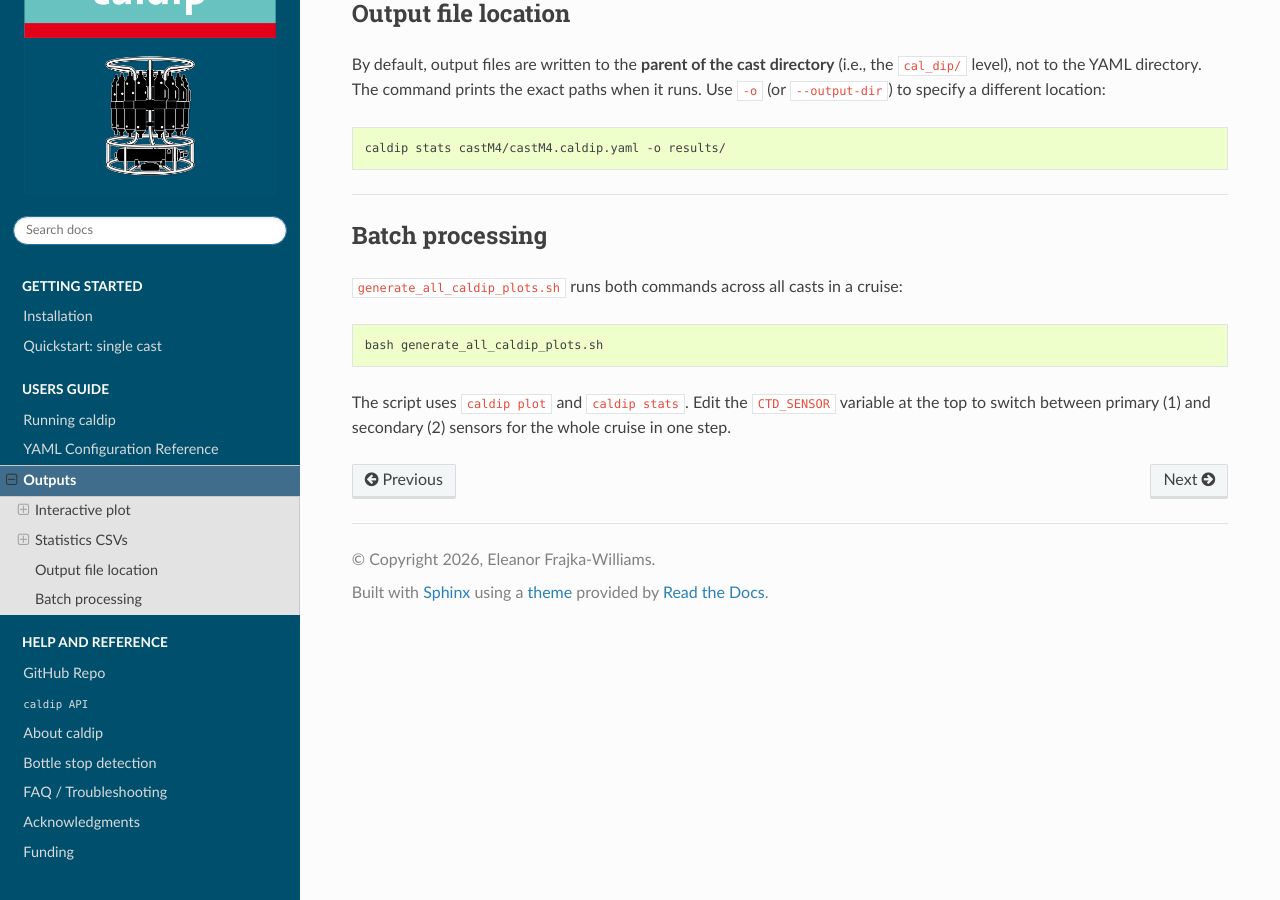
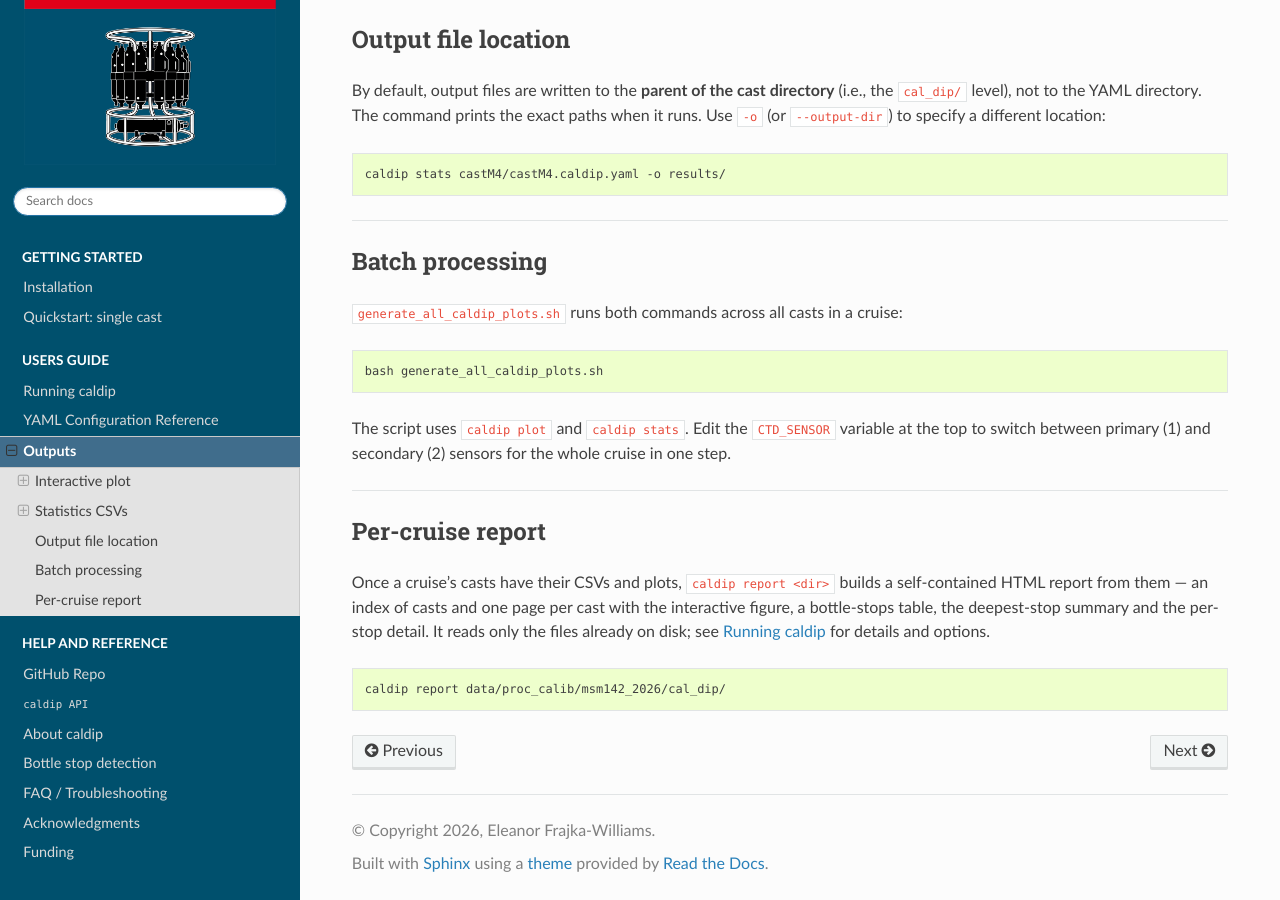
Before and after one commit to ocean-uhh/caldip, a Sphinx documentation site: the page built from docs/source/outputs.md, in a window 1280 px wide and 900 px high, scrolled down 3206 px. Built offline with Sphinx 7.4.7 and the Read the Docs theme 3.1.0, drawn with Linux system fonts in a browser that asks for light colours; pages that are not in the unit, such as notebooks, are missing from menus; some of the changed text lies outside the part shown.

Commit message:
docs: update and cleanup on formatting

````diff
--- a/docs/source/index.rst
+++ b/docs/source/index.rst
@@ -24,7 +24,6 @@
    :maxdepth: 3
    :caption: Users guide
 
-   demo-output.ipynb
    running
    configuration
    outputs
--- a/docs/source/outputs.md
+++ b/docs/source/outputs.md
@@ -1,6 +1,6 @@
 # Outputs
 
-Running caldip on a cast produces two types of output: an **interactive plot** and **statistics CSV files**.
+Running caldip on a cast produces two types of output: an **interactive plot** and **statistics CSV files**. A third command, `caldip report`, gathers those per-cast outputs for a whole cruise into a browsable HTML report (see below and [Running caldip](running.md)).
 
 ---
 
@@ -134,3 +134,13 @@ bash generate_all_caldip_plots.sh
 ```
 
 The script uses `caldip plot` and `caldip stats`. Edit the `CTD_SENSOR` variable at the top to switch between primary (1) and secondary (2) sensors for the whole cruise in one step.
+
+---
+
+## Per-cruise report
+
+Once a cruise's casts have their CSVs and plots, `caldip report <dir>` builds a self-contained HTML report from them — an index of casts and one page per cast with the interactive figure, a bottle-stops table, the deepest-stop summary and the per-stop detail. It reads only the files already on disk; see [Running caldip](running.md) for details and options.
+
+```bash
+caldip report data/proc_calib/msm142_2026/cal_dip/
+```
````
Also changed, not shown: README.md (+14 -1 lines), docs/source/faq.md (+3 -3 lines), 3 other files.
